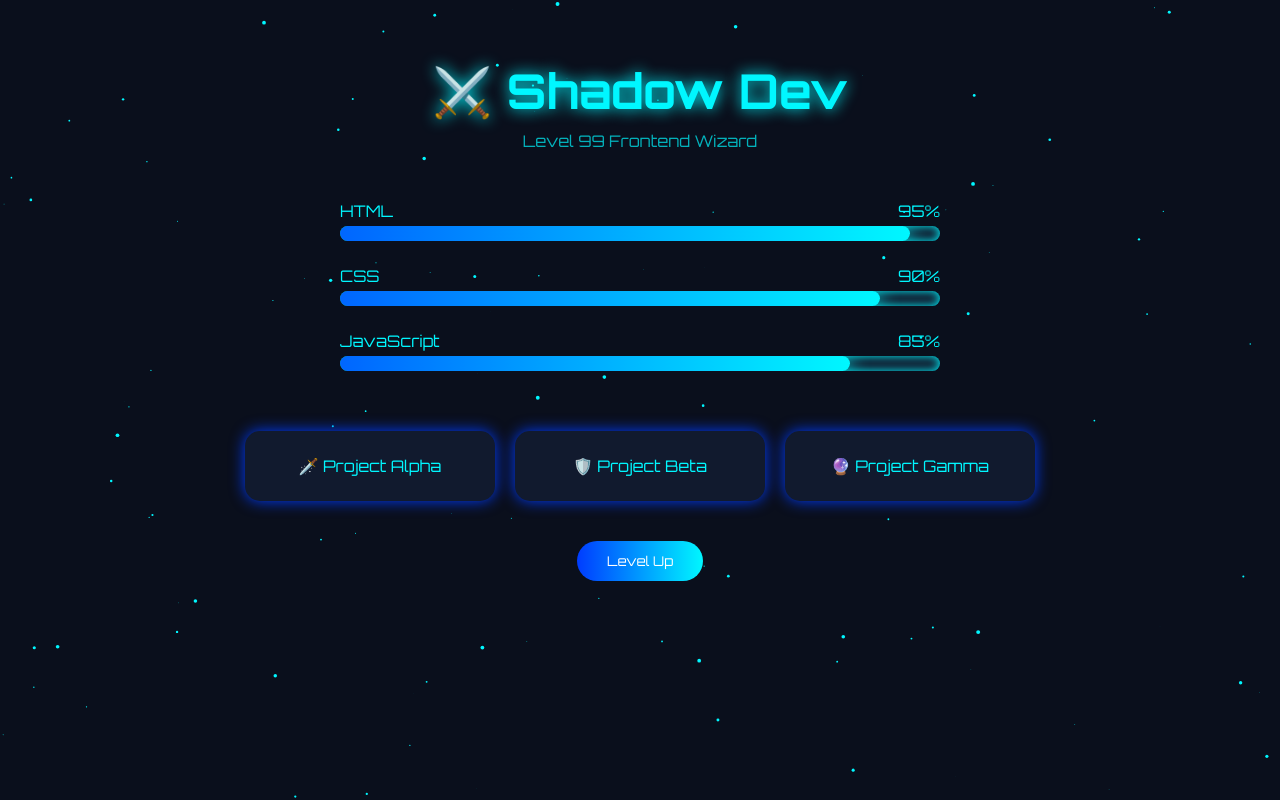
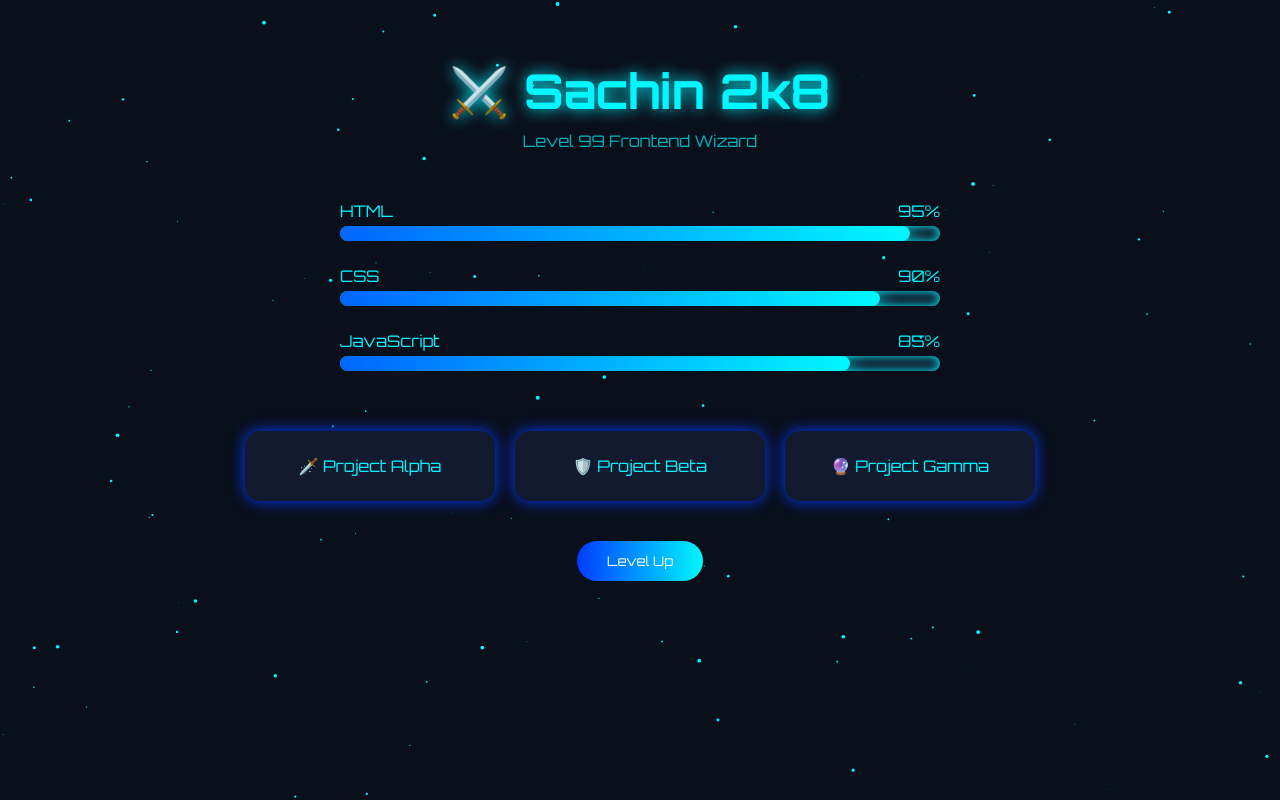
Before and after one commit to sachin-shadowroot/sachin2k, a plain HTML site: page index.html in a window 1280 px wide. Drawn offline with Linux system fonts and the light colour scheme.

Commit message:
Update index.html

```diff
--- a/index.html
+++ b/index.html
@@ -119,7 +119,7 @@ h1{
 <canvas id="particles"></canvas>
 
 <div class="container">
-    <h1>⚔️ Shadow Dev</h1>
+    <h1>⚔️ Sachin 2k8</h1>
     <p class="subtitle">Level 99 Frontend Wizard</p>
 
     <div class="stats">
```
